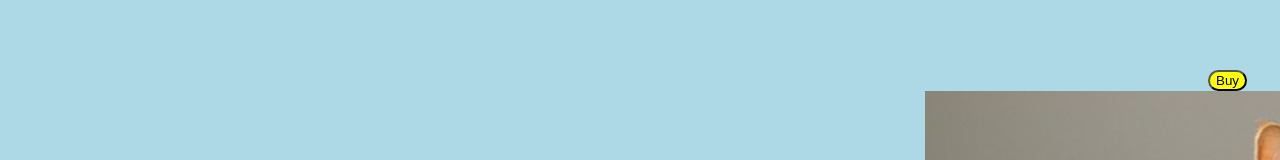
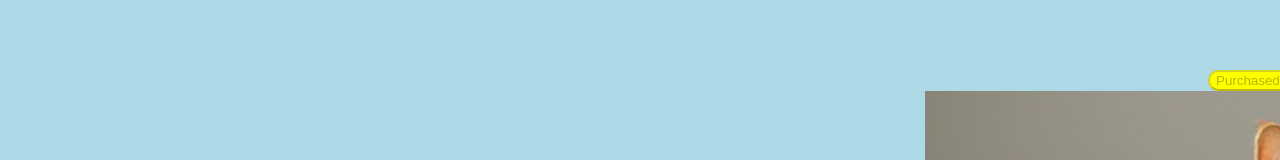
Before and after one commit to giorgioneko/Webpage, a plain HTML site: page index.html in a window 1280 px wide. Both pictures are taken after a click on the button "Buy". Shown: the part 137-297 px from the top of the page. Drawn offline with Linux system fonts and the light colour scheme.

Commit message:
Add visual feedback to Buy button on click

```diff
--- a/index.html
+++ b/index.html
@@ -20,13 +20,15 @@
 
     <!-- Event snippet for Purchase conversion page -->
     <script>
-    function gtag_report_purchase() {
+    function gtag_report_purchase(btn) {
       gtag('event', 'conversion', {
         'send_to': 'AW-17975842669/QcbWCNXgp_8bEO2uxvtC',
         'value': 1.0,
         'currency': 'EUR',
         'transaction_id': Date.now().toString(36) + Math.random().toString(36).slice(2)
       });
+      btn.textContent = 'Purchased!';
+      btn.disabled = true;
       return false;
     }
     </script>
@@ -60,7 +62,7 @@
     <div>
         <h1>My ネコページ</h1>
         <a href="tel:0644834265" onclick="return gtag_report_conversion('tel:0644834265')">0644834265</a>
-        <button onclick="gtag_report_purchase()">Buy</button>
+        <button onclick="gtag_report_purchase(this)">Buy</button>
     </div>
 
     <div class='neko'>
```
